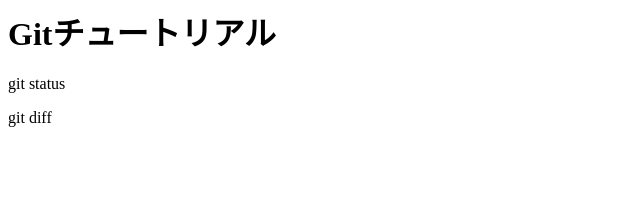
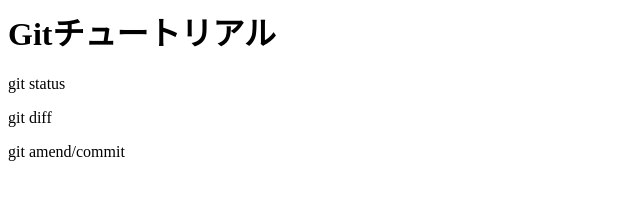
Before and after one commit to saito-flect/gitsample, a plain HTML site: page index.html in a window 1280 px wide. Shown: the whole page, without its empty margins (0-640 px from the left). Drawn offline with Linux system fonts and the light colour scheme.

Commit message:
git amend/commit

```diff
--- a/index.html
+++ b/index.html
@@ -1,3 +1,4 @@
 <h1>Gitチュートリアル</h1>
 <p>git status</p>
 <p>git diff</p>
+<p>git amend/commit</p>
```
